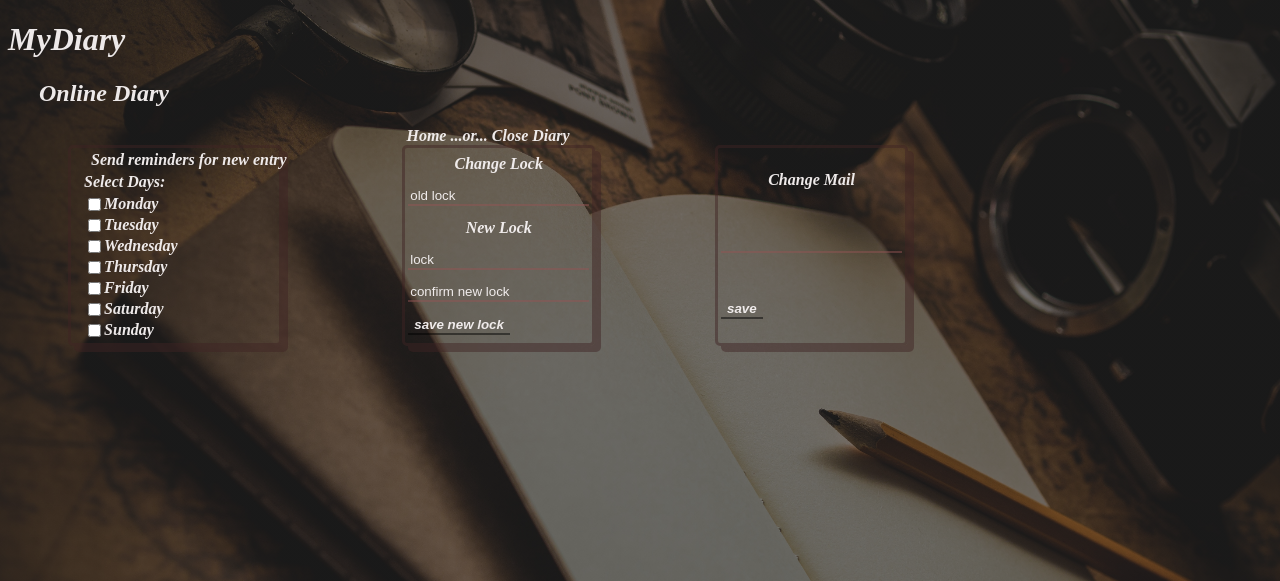
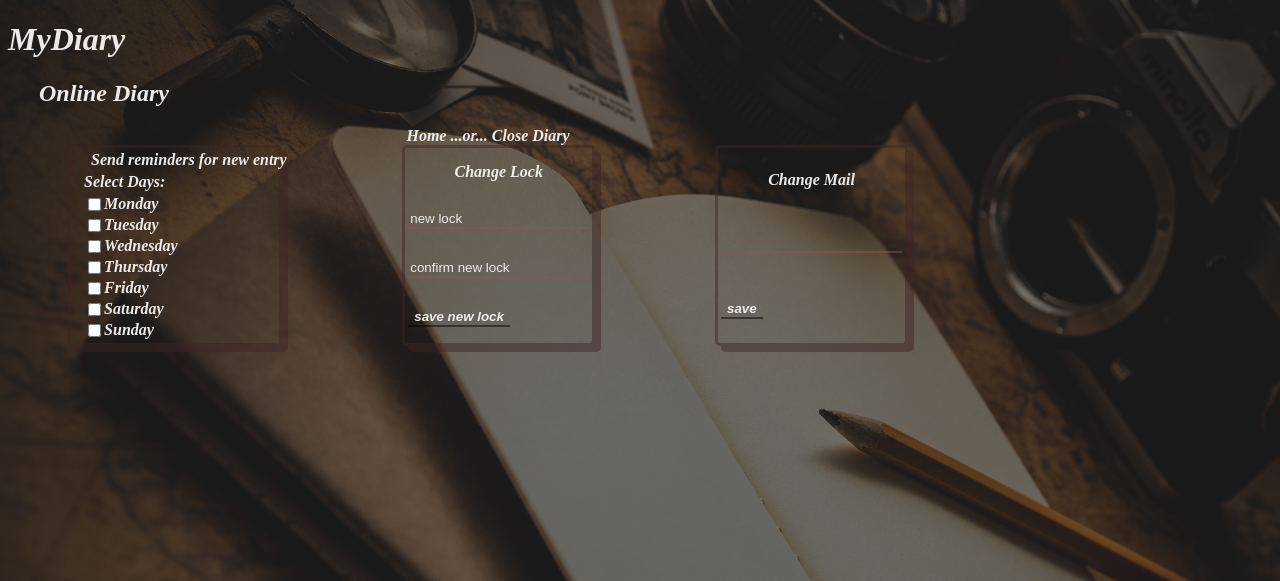
Before and after one commit to RonKbS/baron_s_online_journal, a Flask app: page /account.html in a window 1280 px wide. Shown: the top 581 px of the page. Run offline with Flask 2, Linux system fonts and the light colour scheme.

Commit message:
Add function for updating user details

```diff
--- a/app/templates/account.html
+++ b/app/templates/account.html
@@ -17,7 +17,7 @@
     <div class="appear">
         <a href="home_page.html" class="appear">Home</a>
         ...or...
-        <a href="index.html" class="appear">Close Diary</a>
+        <a onclick="logout()" class="appear">Close Diary</a>
     </div>
     <div class="account">
         <table class="account_table">
@@ -47,23 +47,15 @@
             </tr>
         </table>
         <table class="account_table password_settings">
-            <tr>
-                <td class="appear">Change Lock</td>
-            </tr>
-            <tr>
-                <td>
-                    <input type="password" id="old_p1" placeholder="old lock">
-                </td>
-            </tr>
             <form action="" id="creds_2">
                 <tr>
                     <td class="appear">
-                        <legend>New Lock</legend>
+                        <legend>Change Lock</legend>
                     </td>
                 </tr>
                 <tr>
                     <td class="appear">
-                        <input type="password" id="new_p1" placeholder="lock" onkeyup="same_password();">
+                        <input type="password" id="new_p1" placeholder="new lock" onkeyup="same_password();">
                     </td>
                 </tr>
                 <tr>
@@ -74,7 +66,7 @@
                 </tr>
                 <tr>
                     <td>
-                        <input type="submit" value="save new lock" class="appear">
+                        <input type="button" value="save new lock" onclick="update_details()" class="appear">
                     </td>
                 </tr>
             </form>
@@ -93,7 +85,7 @@
                 </tr>
                 <tr>
                     <td>
-                        <input type="submit" value="save" class="appear">
+                        <input type="button" onclick="update_details()" value="save" class="appear">
                     </td>
                 </tr>
             </form>
```
Also changed, not shown: app/static/app.js (+35 -7 lines).
